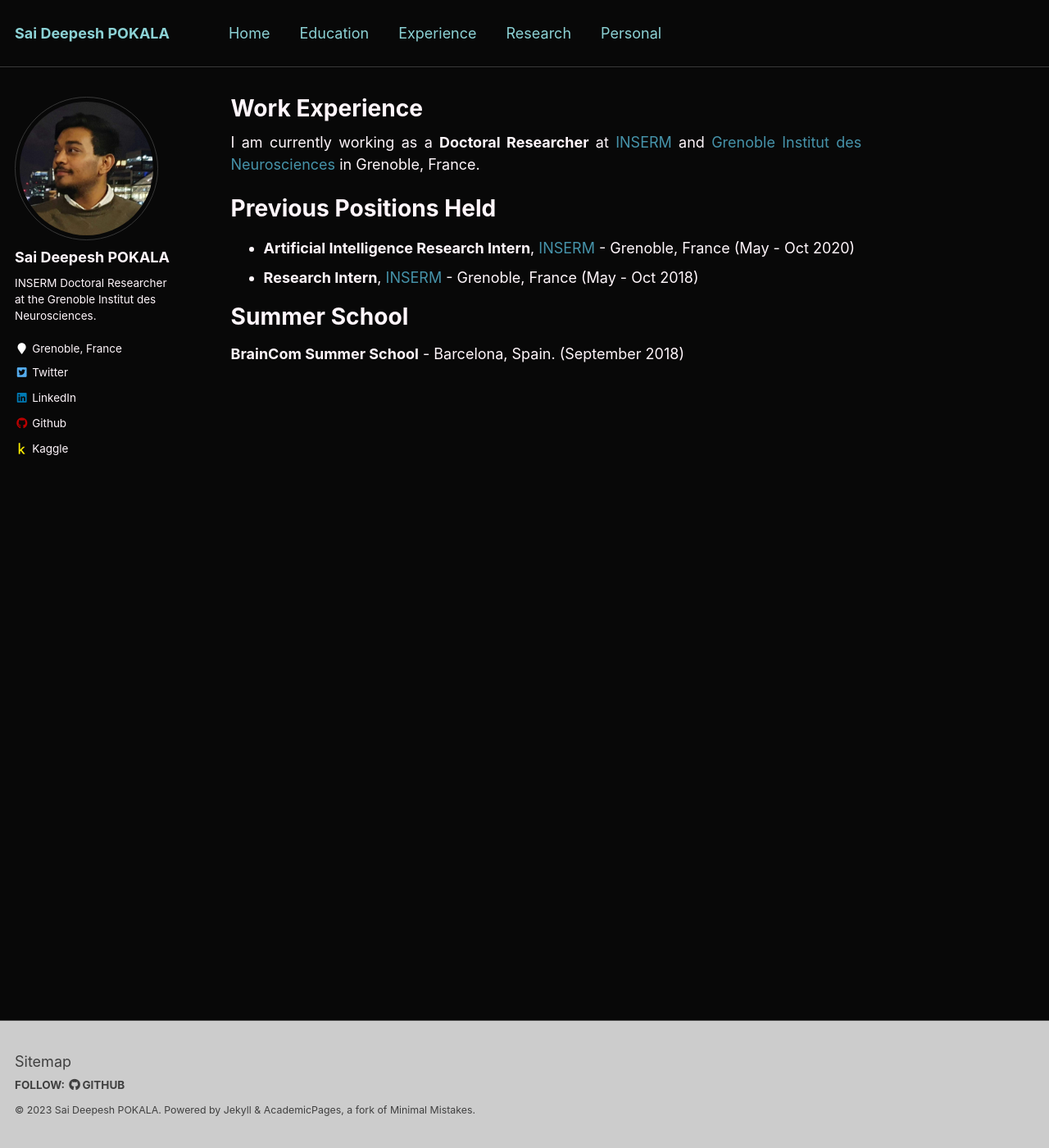
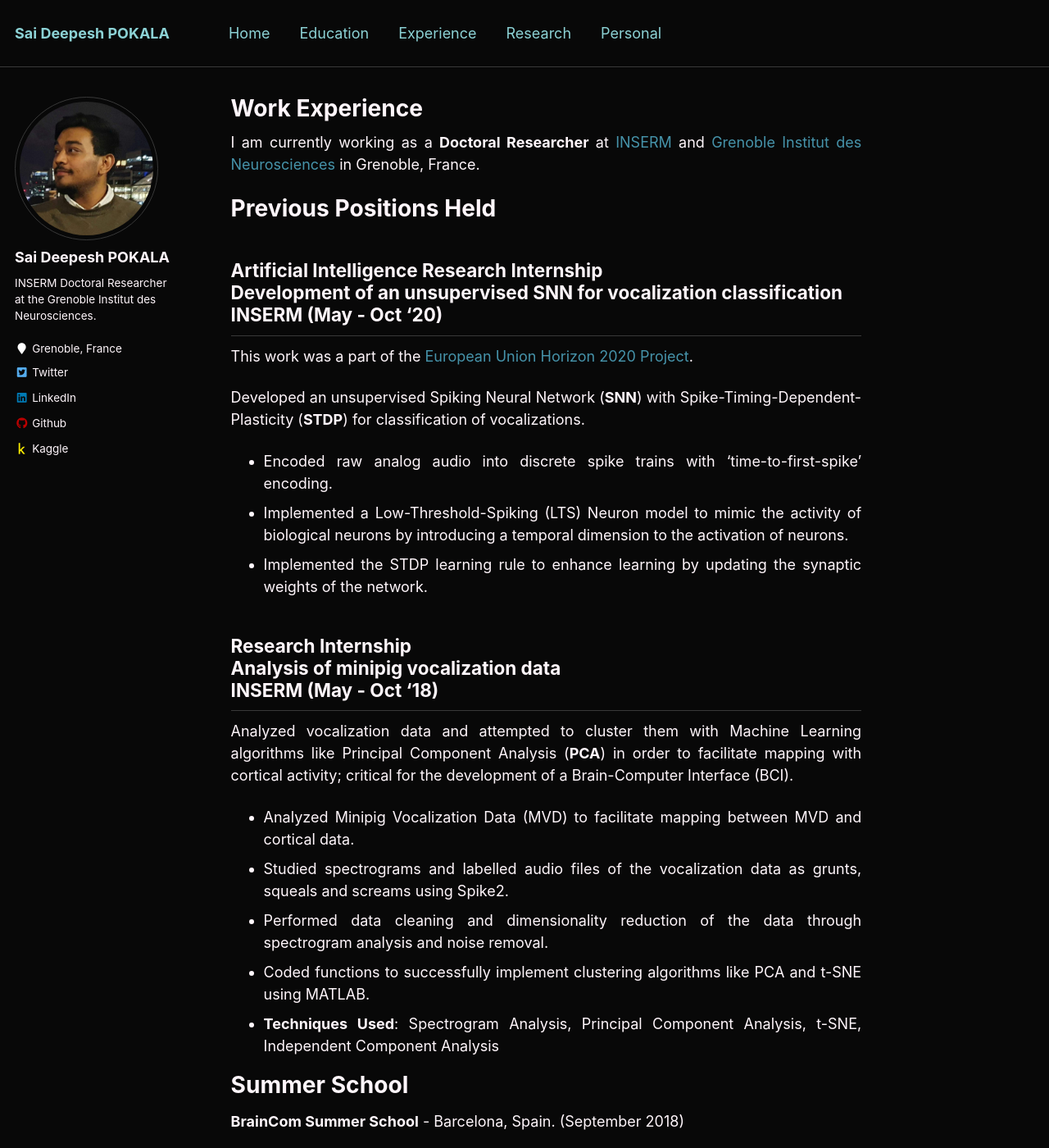
Before and after one commit to saideepesh/saideepesh.github.io, a Jekyll site: the page built from _pages/experience.md, in a window 1280 px wide and 1400 px high. Shown: the whole window at 82% size. Built offline with Jekyll 4.4.1, drawn with Linux system fonts in a browser that asks for light colours.

Commit message:
Update experience.md

```diff
--- a/_pages/experience.md
+++ b/_pages/experience.md
@@ -9,8 +9,31 @@ I am currently working as a **Doctoral Researcher** at [INSERM](https://www.inse
 
 # Previous Positions Held
 
+<!--
 * **Artificial Intelligence Research Intern**, [INSERM](https://www.inserm.fr/en){:target="_blank" rel="noopener"} - Grenoble, France (May - Oct 2020)
 * **Research Intern**, [INSERM](https://www.inserm.fr/en){:target="_blank" rel="noopener"} - Grenoble, France (May - Oct 2018)
+-->
+
+## Artificial Intelligence Research Internship<br/>Development of an unsupervised SNN for vocalization classification<br/>INSERM (May - Oct '20)
+
+This work was a part of the [European Union Horizon 2020 Project](https://ec.europa.eu/programmes/horizon2020/en){:target="_blank" rel="noopener"}.
+
+Developed an unsupervised Spiking Neural Network (**SNN**) with Spike-Timing-Dependent-Plasticity (**STDP**) for classification of vocalizations.
+
+- Encoded raw analog audio into discrete spike trains with 'time-to-first-spike' encoding.
+- Implemented a Low-Threshold-Spiking (LTS) Neuron model to mimic the activity of biological neurons by introducing a temporal dimension to the activation of neurons.
+- Implemented the STDP learning rule to enhance learning by updating the synaptic weights of the network.
+
+
+## Research Internship<br/>Analysis of minipig vocalization data<br/>INSERM (May - Oct '18)
+
+Analyzed vocalization data and attempted to cluster them with Machine Learning algorithms like Principal Component Analysis (**PCA**) in order to facilitate mapping with cortical activity; critical for the development of a Brain-Computer Interface (BCI).
+
+- Analyzed Minipig Vocalization Data (MVD) to facilitate mapping between MVD and cortical data.
+- Studied spectrograms and labelled audio files of the vocalization data as grunts, squeals and screams using Spike2.
+- Performed data cleaning and dimensionality reduction of the data through spectrogram analysis and noise removal.
+- Coded functions to successfully implement clustering algorithms like PCA and t-SNE using MATLAB.
+- **Techniques Used**: Spectrogram Analysis, Principal Component Analysis, t-SNE, Independent Component Analysis
 
 # Summer School
 
```
